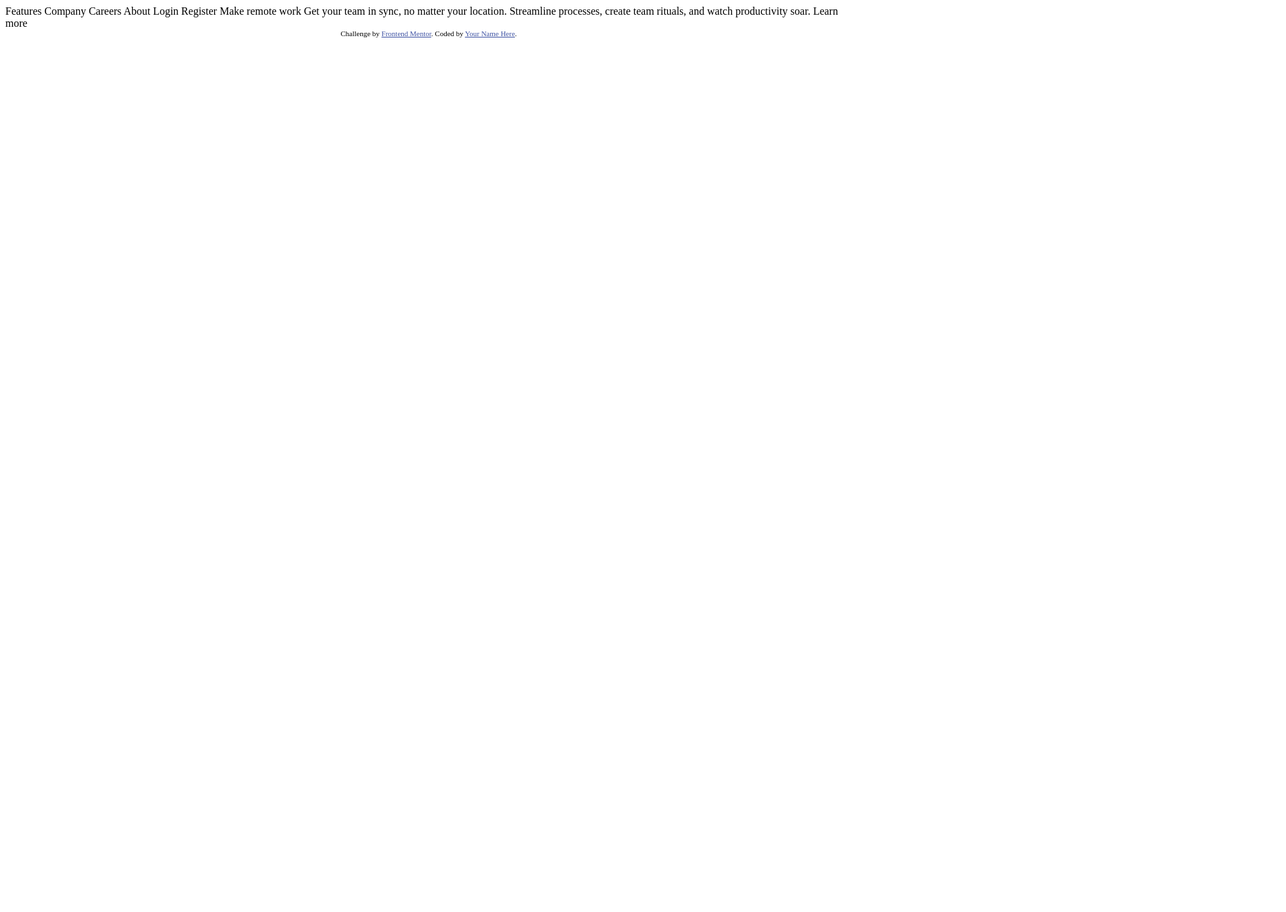
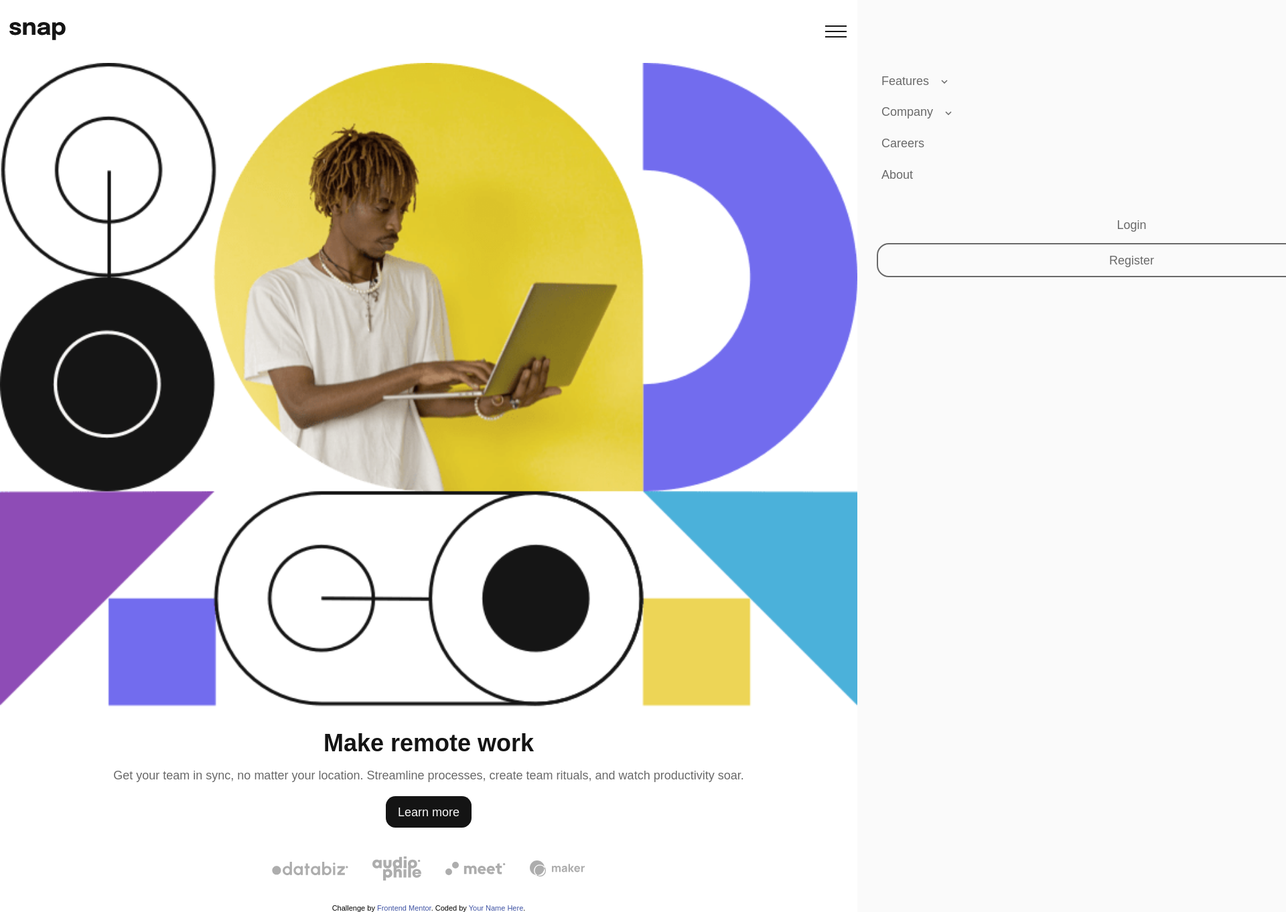
Before and after one commit to zhuycai/intro-section-with-dropdown-navigation, a plain HTML site: page index.html in a window 1280 px wide. Shown: the top 1362 px of the page at 67% size, 1920 px wide, since content can reach past the window. Before the commit the page ends 800 px from the top, so only its background shows below. Drawn offline with Linux system fonts and the light colour scheme; a web font is replaced by a local one.

Commit message:
'update'

```diff
--- a/index.html
+++ b/index.html
@@ -1,39 +1,77 @@
 <!DOCTYPE html>
 <html lang="en">
+
 <head>
   <meta charset="UTF-8">
-  <meta name="viewport" content="width=device-width, initial-scale=1.0"> <!-- displays site properly based on user's device -->
+  <meta name="viewport" content="width=device-width, initial-scale=1.0">
+  <link rel="icon" type="image/png" sizes="32x32" href="./images/favicon-32x32.png">
+  <link rel="stylesheet" href="css/style.css">
+  <title>Frontend Mentor | Intro section with dropdown navigation</title>
+</head>
 
-  <link rel="icon" type="image/png" sizes="32x32" href="./images/favicon-32x32.png">
-
-  <title>Frontend Mentor | Intro section with dropdown navigation</title>
-
-  <!-- Feel free to remove these styles or customise in your own stylesheet 👍 -->
-  <style>
-    .attribution { font-size: 11px; text-align: center; }
-    .attribution a { color: hsl(228, 45%, 44%); }
-  </style>
-</head>
 <body>
-
-  Features
-  Company
-  Careers
-  About
-
-  Login
-  Register
-
-  Make remote work
-
+  <header class="header">
+    <div class="wrapper">
+      <div class="logo">
+        <h1>snap</h1>
+        <img src="images/logo.svg" alt="">
+      </div>
+      <button class="nav-toggle"></button>
+      <div class="nav-sidebar">
+        <nav class="nav">
+          <ul class="nav-content">
+            <li class="nav-item">Features<span class="arrow"></span>
+              <ul class="submenu submenu-feature">
+                <li class="menu-item"><a href="#"><span class="icon icon-todo"></span>Todo List</a></li>
+                <li class="menu-item"><a href="#"><span class="icon icon-calendar"></span>Calendar</a></li>
+                <li class="menu-item"><a href="#"><span class="icon icon-reminder"></span>Reminders</a></li>
+                <li class="menu-item"><a href="#"><span class="icon icon-planning"></span>Planning</a></li>
+              </ul>
+            </li>
+            <li class="nav-item">Company<span class="arrow"></span>
+              <ul class="submenu submenu-company">
+                <li class="menu-item"><a href="#">History</a></li>
+                <li class="menu-item"><a href="">Our Team</a></li>
+                <li class="menu-item"><a href="">Blog</a></li>
+              </ul>
+            </li>
+            <li class="nav-item"><a href="#">Careers</a></li>
+            <li class="nav-item"><a href="#">About</a></li>
+          </ul>
+        </nav>
+        <div class="login">
+          <a href="#" class="login-btn">Login</a>
+          <a href="#" class="register-btn">Register</a>
+        </div>
+      </div>
+    </div>
+  </header>
+  <main class="main">
+    <div class="wrapper">
+      <img src="images/image-hero-mobile.png" alt="" class="banner">
+      <div class="main-content">
+        <h2 class="main-title">Make remote work</h2>
+        <p class="main-intro">
           Get your team in sync, no matter your location. Streamline processes,
           create team rituals, and watch productivity soar.
-
-  Learn more
-
+        </p>
+        <a href="#" class="more">Learn more</a>
+        <div class="client">
+          <a href="#"><img src="images/client-databiz.svg" alt=""></a>
+          <a href="#"><img src="images/client-audiophile.svg" alt=""></a>
+          <a href="#"><img src="images/client-meet.svg" alt=""></a>
+          <a href="#"><img src="images/client-maker.svg" alt=""></a>
+        </div>
+      </div>
+    </div>
+  </main>
+  <footer class="footer">
     <div class="attribution">
       Challenge by <a href="https://www.frontendmentor.io?ref=challenge" target="_blank">Frontend Mentor</a>.
       Coded by <a href="#">Your Name Here</a>.
     </div>
+  </footer>
+  <script src="js/main.js"></script>
 </body>
+
 </html>
--- /dev/null
+++ b/js/main.js
@@ -0,0 +1,15 @@
+let navToggle = document.querySelector('.nav-toggle');
+let navSidebar = document.querySelector('.nav-sidebar');
+let drowdown = document.querySelectorAll('.nav .nav-item');
+
+navToggle.addEventListener('click', function() {
+    this.classList.toggle('close');
+    navSidebar.classList.toggle('slide-in');
+    document.body.classList.toggle('mask');
+});
+
+drowdown.forEach(ele => {
+    ele.addEventListener('click', function() {
+        this.classList.toggle('dropdown');
+    });
+});
--- /dev/null
+++ b/scss/_base.scss
@@ -0,0 +1,56 @@
+*, *::before, *::after {
+    box-sizing: border-box;
+}
+
+img {
+    max-width: 100%;
+    vertical-align: bottom;
+}
+
+a {
+    text-decoration: none;
+}
+
+:root {
+    font-size: $body-fs;
+}
+
+body {
+    position: relative;
+
+    font: {
+        family: 'Epilogue', sans-serif;
+        weight: 500;
+        size: 1rem;
+    }
+
+    overflow-x: hidden;
+
+    &::after {
+        content: '';
+        position: absolute;
+        top: 0;
+        left: 0;
+        display: block;
+        z-index: -9;
+        width: 100%;
+        height: 100%;
+        background: $almost-black;
+        opacity: 0;
+        transition: opacity 0.4s ease-in-out;
+    }
+
+    &.mask::after {
+        z-index: 9;
+        opacity: 0.7;
+    }
+}
+
+.wrapper {
+    margin: 0 auto;
+}
+
+h1 {
+    position: absolute;
+    left: -99999999px;
+}
--- /dev/null
+++ b/scss/_fonts.scss
@@ -0,0 +1,28 @@
+
+/* epilogue-500 */
+@font-face {
+    font-family: 'Epilogue';
+    font-style: normal;
+    font-weight: 500;
+    src: url('//lib.baomitu.com/fonts/epilogue/epilogue-500.eot'); /* IE9 Compat Modes */
+    src: local('Epilogue'), local('Epilogue-Normal'),
+         url('//lib.baomitu.com/fonts/epilogue/epilogue-500.eot?#iefix') format('embedded-opentype'), /* IE6-IE8 */
+         url('//lib.baomitu.com/fonts/epilogue/epilogue-500.woff2') format('woff2'), /* Super Modern Browsers */
+         url('//lib.baomitu.com/fonts/epilogue/epilogue-500.woff') format('woff'), /* Modern Browsers */
+         url('//lib.baomitu.com/fonts/epilogue/epilogue-500.ttf') format('truetype'), /* Safari, Android, iOS */
+         url('//lib.baomitu.com/fonts/epilogue/epilogue-500.svg#Epilogue') format('svg'); /* Legacy iOS */
+  }
+
+  /* epilogue-700 */
+  @font-face {
+    font-family: 'Epilogue';
+    font-style: normal;
+    font-weight: 700;
+    src: url('//lib.baomitu.com/fonts/epilogue/epilogue-700.eot'); /* IE9 Compat Modes */
+    src: local('Epilogue'), local('Epilogue-Normal'),
+         url('//lib.baomitu.com/fonts/epilogue/epilogue-700.eot?#iefix') format('embedded-opentype'), /* IE6-IE8 */
+         url('//lib.baomitu.com/fonts/epilogue/epilogue-700.woff2') format('woff2'), /* Super Modern Browsers */
+         url('//lib.baomitu.com/fonts/epilogue/epilogue-700.woff') format('woff'), /* Modern Browsers */
+         url('//lib.baomitu.com/fonts/epilogue/epilogue-700.ttf') format('truetype'), /* Safari, Android, iOS */
+         url('//lib.baomitu.com/fonts/epilogue/epilogue-700.svg#Epilogue') format('svg'); /* Legacy iOS */
+  }
--- /dev/null
+++ b/scss/_footer-section.scss
@@ -0,0 +1,11 @@
+.footer {
+
+    .attribution {
+        font-size: 11px;
+        text-align: center;
+      }
+
+      .attribution a {
+        color: hsl(228, 45%, 44%);
+      }
+}
--- /dev/null
+++ b/scss/_header-section.scss
@@ -0,0 +1,12 @@
+.header {
+
+    padding: 0 0.8rem;
+
+    .wrapper {
+
+        display: flex;
+        justify-content: space-between;
+        align-items: center;
+        padding: 1.6rem 0;
+    }
+}
--- /dev/null
+++ b/scss/_main-section.scss
@@ -0,0 +1,52 @@
+.main {
+
+    margin-bottom: 2rem;
+    text-align: center;
+    color: $medium-gray;
+
+    .wrapper {
+        display: flex;
+        flex-direction: column;
+
+        .banner {
+            display: block;
+            margin-bottom: 2rem;
+        }
+
+        .main-content {
+
+            .main-title {
+                margin-bottom: 1rem;
+                font: {
+                    size: 2rem;
+                    weight: 700;
+                }
+                color: $almost-black;
+            }
+
+            .main-intro {
+                margin-bottom: 1rem;
+                line-height: 1.4rem;
+            }
+
+            .more {
+                display: inline-block;
+                padding: 0.8rem 1rem;
+                margin-bottom: 2.4rem;
+                border-radius: 0.8rem;
+                color: $almost-white;
+                background: $almost-black;
+            }
+
+            .client {
+                display: flex;
+                justify-content: center;
+                align-items: center;
+                gap: 2rem;
+                width: 100%;
+
+
+            }
+        }
+    }
+}
--- /dev/null
+++ b/scss/_nav.scss
@@ -0,0 +1,144 @@
+.nav-toggle {
+    position: relative;
+    z-index: 999;
+    width: 2rem;
+    height: 2rem;
+    padding: 0;
+    border: none;
+    background: url('../images/icon-menu.svg') center no-repeat;
+    cursor: pointer;
+
+    &.close {
+        background: url('../images/icon-close-menu.svg') center no-repeat;
+    }
+}
+
+.nav-sidebar {
+    position: absolute;
+    top: 0;
+    right: -64%;
+    z-index: 99;
+    width: 64%;
+    height: 100%;
+
+    padding: 5.8rem 1.6rem;
+
+    background: $almost-white;
+    color: $medium-gray;
+
+    transition: right 0.4s ease-in-out;
+
+    &.slide-in {
+        right: 0;
+    }
+
+    a {
+        color: $medium-gray;
+    }
+
+    .nav {
+
+        .nav-content {
+
+            display: flex;
+            flex-direction: column;
+            align-items: start;
+
+            .nav-item {
+                padding: 0.4rem;
+                margin-bottom: 0.8rem;
+                cursor: pointer;
+
+                &.dropdown {
+                    .arrow {
+                        transform: rotate(180deg);
+                    }
+
+                    .submenu-feature {
+                        height: 158px;
+                    }
+
+                    .submenu-company {
+                        height: 108px;
+                    }
+                }
+
+                .arrow {
+                    display: inline-block;
+                    width: 10px;
+                    height: 6px;
+                    margin-left: 1rem;
+                    vertical-align: middle;
+                    transform: rotate(0);
+                    background: url('../images/icon-arrow-down.svg');
+                    transition: transform 0.4s ease-in-out;
+                }
+
+                .submenu {
+
+                    display: block;
+                    height: 0;
+                    transition: height 0.4s ease-in-out;
+                    overflow: hidden;
+
+                    .menu-item {
+                        margin: 1rem;
+
+                        &:last-child {
+                            margin-bottom: 0;
+                        }
+
+                        .icon {
+                            position: relative;
+                            top: 0.09rem;
+                            display: inline-block;
+                            width: 17px;
+                            height: 17px;
+                            margin-right: 0.6rem;
+                            background: {
+                                repeat: no-repeat;
+                                position: center;
+                            }
+
+                            &.icon-todo {
+                                background-image: url('../images/icon-todo.svg');
+                            }
+
+                            &.icon-calendar {
+                                background-image: url('../images/icon-calendar.svg');
+                            }
+
+                            &.icon-reminder {
+                                background-image: url('../images/icon-reminders.svg');
+                            }
+
+                            &.icon-planning {
+                                background-image: url('../images/icon-planning.svg');
+                            }
+                        }
+                    }
+
+                }
+            }
+        }
+    }
+
+    .login {
+        display: flex;
+        flex-flow: column;
+        align-items: center;
+        margin-top: 2rem;
+
+        a {
+            margin-bottom: 1rem;
+
+            &.register-btn {
+                width: 100%;
+                padding: 0.8rem 0;
+                border: 2px solid $medium-gray;
+                border-radius: 1rem;
+                text-align: center;
+            }
+        }
+    }
+}
--- /dev/null
+++ b/scss/_variables.scss
@@ -0,0 +1,10 @@
+// colors
+$almost-white: hsl(0, 0%, 98%);
+$medium-gray: hsl(0, 0%, 41%);
+$almost-black: hsl(0, 0%, 8%);
+
+// body copy
+$body-fs: 18px;
+
+// mobile: 375px
+// desktop: 1440px
--- /dev/null
+++ b/scss/main.scss
@@ -0,0 +1,15 @@
+@import 'reset';
+
+@import 'variables';
+
+@import 'fonts';
+
+@import 'base';
+
+@import 'nav';
+
+@import 'header-section';
+
+@import 'main-section';
+
+@import 'footer-section';
```
Also changed, not shown: scss/_reset.scss (added, +48 -0 lines), css/style.css (added), 1 other file. Lines whose indentation alone changed are shown as unchanged.
